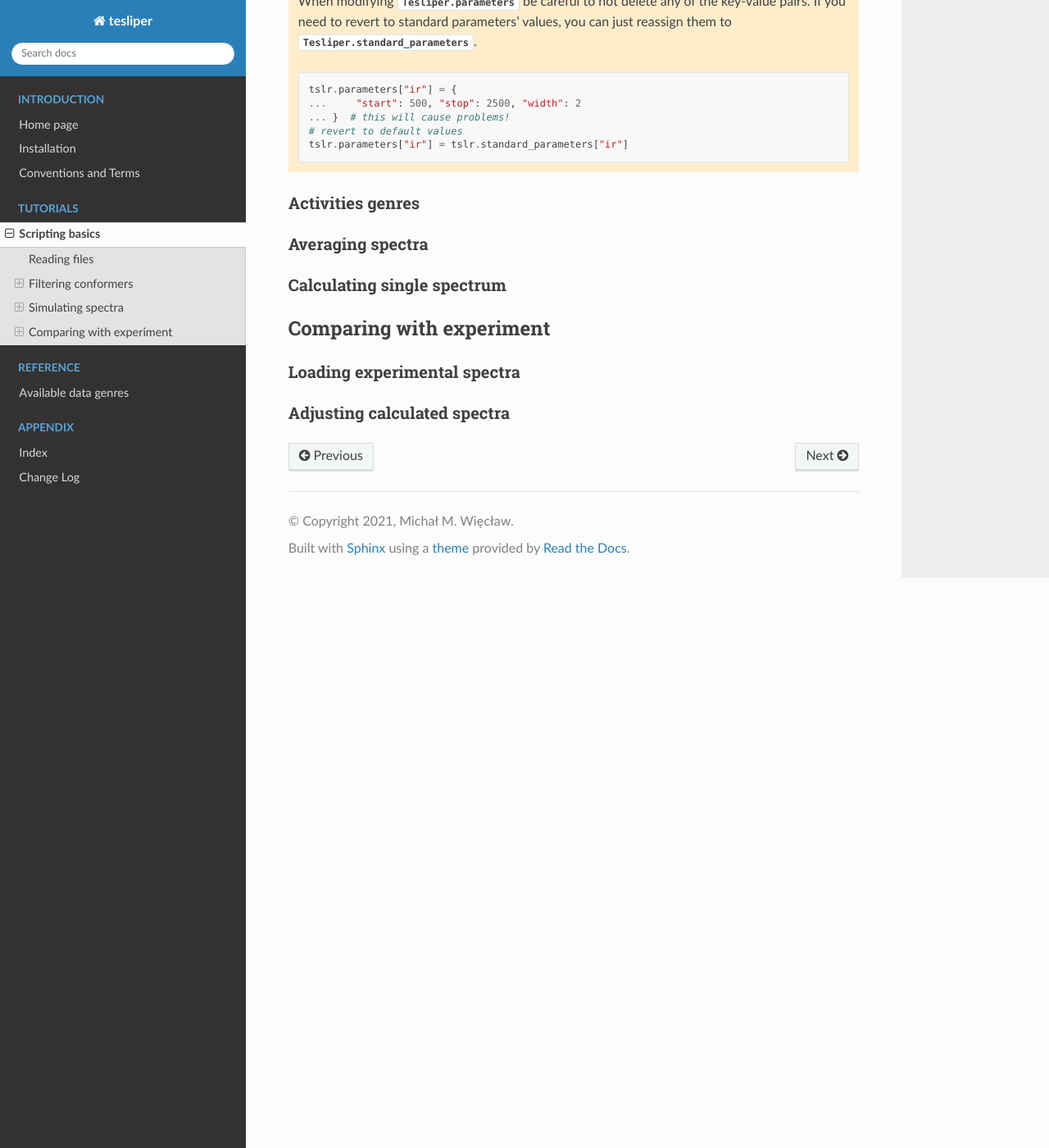
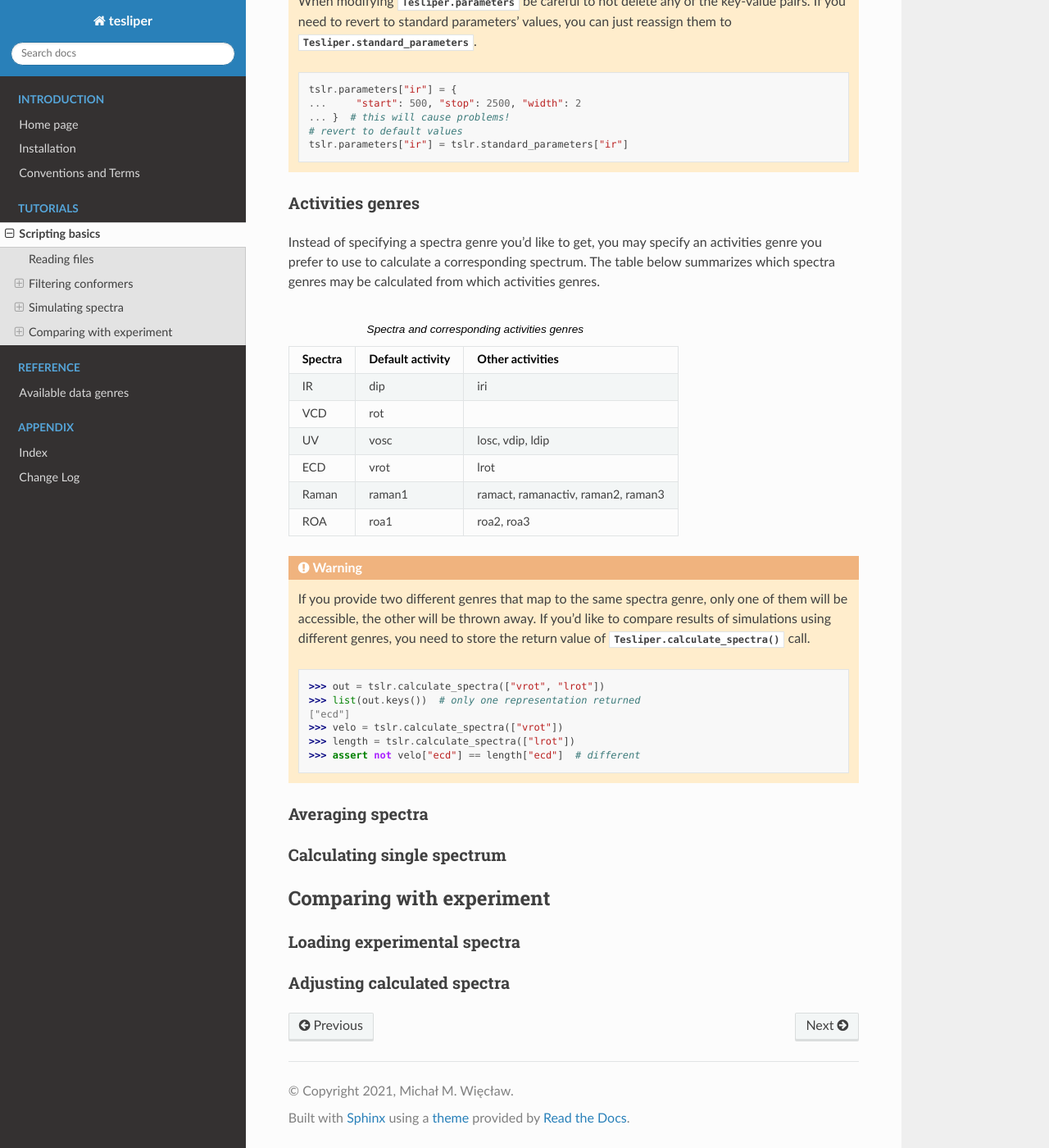
Before and after one commit to mishioo/tesliper, a Sphinx documentation site: the page built from docs/source/tutorial.rst, in a window 1280 px wide and 1400 px high, scrolled down 7783 px. Shown: the whole window at 82% size. Built offline with Sphinx 7.4.7 and the Read the Docs theme 2.0.0, drawn with Linux system fonts in a browser that asks for light colours; pages that are not in the unit, such as notebooks, are missing from menus.

Commit message:
Added activities genres in tutorial.

```diff
--- a/docs/source/tutorial.rst
+++ b/docs/source/tutorial.rst
@@ -429,6 +429,51 @@ callable that may be used to simulate peaks as curves, preferably one of:
 Activities genres
 '''''''''''''''''
 
+Instead of specifying a spectra genre you'd like to get, you may specify an activities
+genre you prefer to use to calculate a corresponding spectrum. The table below summarizes
+which spectra genres may be calculated from which activities genres.
+
+.. list-table:: Spectra and corresponding activities genres
+    :header-rows: 1
+
+    * - Spectra
+      - Default activity
+      - Other activities
+    * - IR
+      - dip
+      - iri
+    * - VCD
+      - rot
+      -
+    * - UV
+      - vosc
+      - losc, vdip, ldip
+    * - ECD
+      - vrot
+      - lrot
+    * - Raman
+      - raman1
+      - ramact, ramanactiv, raman2, raman3
+    * - ROA
+      - roa1
+      - roa2, roa3
+
+.. warning::
+
+    If you provide two different genres that map to the same spectra genre, only one of
+    them will be accessible, the other will be thrown away. If you'd like to compare
+    results of simulations using different genres, you need to store the return value
+    of :meth:`.Tesliper.calculate_spectra` call.
+
+    .. code-block:: python
+
+        >>> out = tslr.calculate_spectra(["vrot", "lrot"])
+        >>> list(out.keys())  # only one representation returned
+        ["ecd"]
+        >>> velo = tslr.calculate_spectra(["vrot"])
+        >>> length = tslr.calculate_spectra(["lrot"])
+        >>> assert not velo["ecd"] == length["ecd"]  # different
+
 Averaging spectra
 '''''''''''''''''
 
```
